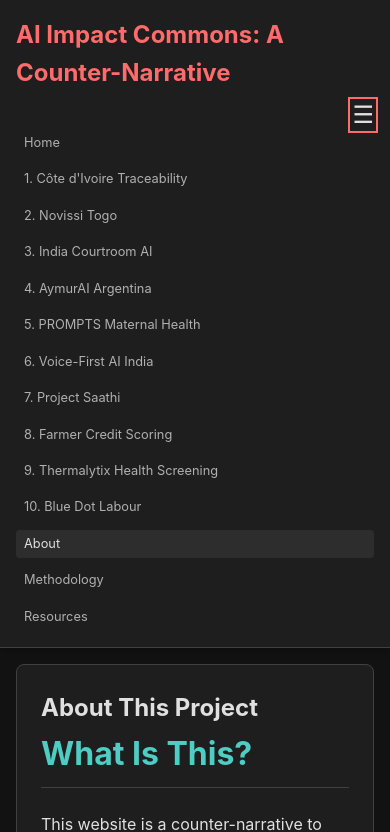
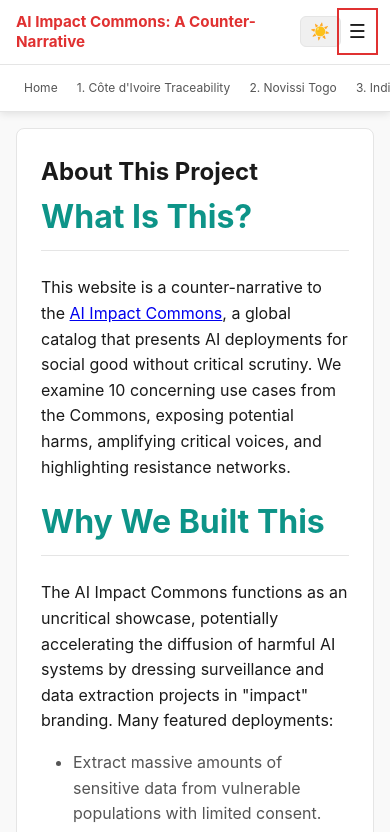
Before and after one commit to CCAgentOrg/ai-impact-critique, a plain HTML site: page about.html in a window 390 px wide. Both pictures are taken after a click on the button "Toggle navigation menu". Shown: the top 832 px of the page. Drawn offline with Linux system fonts and the light colour scheme.

Commit message:
Polish UI: compact header, light mode toggle, better navigation

```diff
--- a/about.html
+++ b/about.html
@@ -8,24 +8,16 @@
 </head>
 <body>
   <header class="site-header">
-    <h1>AI Impact Commons: A Counter-Narrative</h1>
+  <div class="header-inner">
+    <h1><a href="index.html">AI Impact Commons: A Counter-Narrative</a></h1>
+    <button id="theme-toggle" aria-label="Toggle dark/light mode">◐</button>
+  </div>
+  <div class="nav-container">
     <nav aria-label="Main navigation">
-      <a href="index.html">Home</a>
-      <a href="pages/traceability-cote-ivoire.html">1. Côte d'Ivoire Traceability</a>
-      <a href="pages/novissi-togo.html">2. Novissi Togo</a>
-      <a href="pages/courtroom-transcription-india.html">3. India Courtroom AI</a>
-      <a href="pages/aymurai-argentina.html">4. AymurAI Argentina</a>
-      <a href="pages/prompts-maternal-health.html">5. PROMPTS Maternal Health</a>
-      <a href="pages/voice-infrastructure-india.html">6. Voice-First AI India</a>
-      <a href="pages/project-saathi-india.html">7. Project Saathi</a>
-      <a href="pages/farmer-credit-scoring.html">8. Farmer Credit Scoring</a>
-      <a href="pages/thermalytix-health-screening.html">9. Thermalytix Health Screening</a>
-      <a href="pages/blue-dot-labour.html">10. Blue Dot Labour</a>
-      <a href="about.html" class="active">About</a>
-      <a href="methodology.html">Methodology</a>
-      <a href="resources.html">Resources</a>
+      <a href="index.html">Home</a><a href="traceability-cote-ivoire.html">1. Côte d'Ivoire Traceability</a><a href="novissi-togo.html">2. Novissi Togo</a><a href="courtroom-transcription-india.html">3. India Courtroom AI</a><a href="aymurai-argentina.html">4. AymurAI Argentina</a><a href="prompts-maternal-health.html">5. PROMPTS Maternal Health</a><a href="voice-infrastructure-india.html">6. Voice-First AI India</a><a href="project-saathi-india.html">7. Project Saathi</a><a href="farmer-credit-scoring.html">8. Farmer Credit Scoring</a><a href="thermalytix-health-screening.html">9. Thermalytix Health Screening</a><a href="blue-dot-labour.html">10. Blue Dot Labour</a><a href="about.html" class="active">About</a><a href="methodology.html">Methodology</a><a href="resources.html">Resources</a>
     </nav>
-  </header>
+  </div>
+</header>
 
   <main class="container">
     <article class="page-content">
--- a/css/style.css
+++ b/css/style.css
@@ -1,4 +1,4 @@
-/* AI Impact Commons Counter-Narrative - Dark Theme */
+/* AI Impact Commons Counter-Narrative - Dark/Light Theme */
 
 :root {
   --bg-primary: #121212;
@@ -12,6 +12,20 @@
   --code-bg: #0d0d0d;
   --link: #6ee7b7;
   --link-hover: #a7f3d0;
+}
+
+[data-theme="light"] {
+  --bg-primary: #f9f9f9;
+  --bg-secondary: #ffffff;
+  --bg-tertiary: #f0f0f0;
+  --text-primary: #1a1a1a;
+  --text-secondary: #555555;
+  --accent: #e03131;
+  --accent-secondary: #0d9488;
+  --border: #e5e5e5;
+  --code-bg: #f4f4f4;
+  --link: #10b981;
+  --link-hover: #059669;
 }
 
 * {
@@ -31,37 +45,71 @@
 .site-header {
   background-color: var(--bg-secondary);
   border-bottom: 1px solid var(--border);
-  padding: 1rem 2rem;
   position: sticky;
   top: 0;
   z-index: 100;
-  box-shadow: 0 2px 8px rgba(0, 0, 0, 0.3);
+  box-shadow: 0 2px 8px rgba(0, 0, 0, 0.1);
+}
+
+.header-inner {
+  display: flex;
+  align-items: center;
+  justify-content: space-between;
+  padding: 0.75rem 2rem;
 }
 
 .site-header h1 {
-  font-size: 1.5rem;
+  font-size: 1.1rem;
   color: var(--accent);
-  margin-bottom: 0.5rem;
+  margin: 0;
+  line-height: 1.3;
+}
+
+.site-header h1 a {
+  color: inherit;
+  text-decoration: none;
+}
+
+#theme-toggle {
+  background: var(--bg-tertiary);
+  border: 1px solid var(--border);
+  color: var(--text-primary);
+  padding: 0.4rem 0.6rem;
+  border-radius: 6px;
+  cursor: pointer;
+  font-size: 1rem;
+  line-height: 1;
+}
+
+#theme-toggle:hover {
+  background: var(--border);
+}
+
+.site-header .nav-container {
+  border-top: 1px solid var(--border);
+  overflow-x: auto;
+  -webkit-overflow-scrolling: touch;
 }
 
 .site-header nav {
   display: flex;
-  flex-wrap: wrap;
-  gap: 1rem;
+  gap: 0.25rem;
+  padding: 0.5rem 2rem;
+  min-width: max-content;
 }
 
 .site-header nav a {
   color: var(--text-secondary);
   text-decoration: none;
-  font-size: 0.9rem;
-  padding: 0.25rem 0.5rem;
+  font-size: 0.8rem;
+  padding: 0.35rem 0.6rem;
   border-radius: 4px;
-  transition: all 0.2s;
+  transition: all 0.15s;
+  white-space: nowrap;
 }
 
-.site-header nav a:hover,
 .site-header nav a.active {
-  color: var(--text-primary);
+  color: var(--accent);
   background-color: var(--bg-tertiary);
 }
 
@@ -248,8 +296,26 @@
 
 /* Responsive */
 @media (max-width: 768px) {
-  .site-header {
-    padding: 1rem;
+  .header-inner {
+    padding: 0.75rem 1rem;
+  }
+
+  .site-header h1 {
+    font-size: 0.95rem;
+  }
+
+  .site-header .nav-container {
+    border-top: 1px solid var(--border);
+  }
+
+  .site-header nav {
+    padding: 0.5rem 1rem;
+    gap: 0.2rem;
+  }
+
+  .site-header nav a {
+    font-size: 0.75rem;
+    padding: 0.35rem 0.5rem;
   }
 
   .container {
@@ -266,14 +332,6 @@
 
   .page-content {
     padding: 1.5rem;
-  }
-
-  .site-header nav {
-    gap: 0.5rem;
-  }
-
-  .site-header nav a {
-    font-size: 0.8rem;
   }
 }
 
--- a/js/script.js
+++ b/js/script.js
@@ -1,49 +1,53 @@
-// AI Impact Commons Counter-Narrative - Minimal JS
+// AI Impact Commons Counter-Narrative - UI interactions
 
 document.addEventListener('DOMContentLoaded', function() {
-  // Mobile navigation toggle
-  const nav = document.querySelector('.site-header nav');
-  const toggle = document.createElement('button');
-  toggle.textContent = '☰';
-  toggle.setAttribute('aria-label', 'Toggle navigation');
-  toggle.style.cssText = 'background:none;border:none;color:var(--text-primary);font-size:1.5rem;cursor:pointer;display:none;margin-left:auto;';
-
-  const header = document.querySelector('.site-header');
-  if (window.innerWidth <= 768) {
-    header.insertBefore(toggle, nav);
-    toggle.style.display = 'block';
-    nav.style.display = 'none';
-    nav.style.flexDirection = 'column';
-    nav.style.width = '100%';
+  // Theme toggle
+  const toggle = document.getElementById('theme-toggle');
+  const stored = localStorage.getItem('theme');
+  const prefersDark = window.matchMedia('(prefers-color-scheme: dark)').matches;
+  const setTheme = (dark) => {
+    document.documentElement.setAttribute('data-theme', dark ? 'dark' : 'light');
+    toggle.textContent = dark ? '🌙' : '☀️';
+    localStorage.setItem('theme', dark ? 'dark' : 'light');
+  };
+  if (stored) {
+    setTheme(stored === 'dark');
+  } else if (prefersDark) {
+    setTheme(true);
+  } else {
+    setTheme(false);
+  }
+  if (toggle) {
+    toggle.addEventListener('click', () => {
+      const current = document.documentElement.getAttribute('data-theme') === 'dark';
+      setTheme(!current);
+    });
   }
 
-  toggle.addEventListener('click', function() {
-    if (nav.style.display === 'none' || nav.style.display === '') {
-      nav.style.display = 'flex';
-    } else {
-      nav.style.display = 'none';
-    }
-  });
-
-  // Smooth scroll for anchor links
-  document.querySelectorAll('a[href^="#"]').forEach(anchor => {
-    anchor.addEventListener('click', function(e) {
-      const href = this.getAttribute('href');
-      if (href !== '#') {
-        e.preventDefault();
-        const target = document.querySelector(href);
-        if (target) {
-          target.scrollIntoView({ behavior: 'smooth' });
-        }
+  // Mobile navigation toggle (for very small screens)
+  const navContainer = document.querySelector('.nav-container');
+  const nav = document.querySelector('.site-header nav');
+  if (window.innerWidth <= 480 && navContainer) {
+    const menuBtn = document.createElement('button');
+    menuBtn.textContent = '☰';
+    menuBtn.setAttribute('aria-label', 'Toggle navigation menu');
+    menuBtn.style.cssText = 'display:block;background:none;border:none;color:var(--text-primary);font-size:1.2rem;cursor:pointer;margin-left:auto;padding:0.5rem;';
+    document.querySelector('.header-inner').appendChild(menuBtn);
+    navContainer.style.display = 'none';
+    menuBtn.addEventListener('click', () => {
+      if (navContainer.style.display === 'none') {
+        navContainer.style.display = 'block';
+      } else {
+        navContainer.style.display = 'none';
       }
     });
-  });
+  }
 
-  // Update active nav link based on current page
+  // Active nav link update (already set server-side)
   const currentPage = window.location.pathname.split('/').pop() || 'index.html';
   document.querySelectorAll('.site-header nav a').forEach(link => {
     const href = link.getAttribute('href');
-    if (href === currentPage || (currentPage === '' && href === 'index.html')) {
+    if ((href === currentPage) || (currentPage === '' && href === 'index.html')) {
       link.classList.add('active');
     }
   });
```
Also changed, not shown: index.html (+8 -16 lines), methodology.html (+8 -16 lines), pages/aymurai-argentina.html (+8 -16 lines), pages/blue-dot-labour.html (+8 -16 lines), pages/courtroom-transcription-india.html (+8 -16 lines), pages/farmer-credit-scoring.html (+8 -16 lines), pages/novissi-togo.html (+8 -16 lines), pages/project-saathi-india.html (+8 -16 lines), pages/prompts-maternal-health.html (+8 -16 lines), pages/thermalytix-health-screening.html (+8 -16 lines), pages/traceability-cote-ivoire.html (+8 -16 lines), pages/voice-infrastructure-india.html (+8 -16 lines), resources.html (+8 -16 lines).
